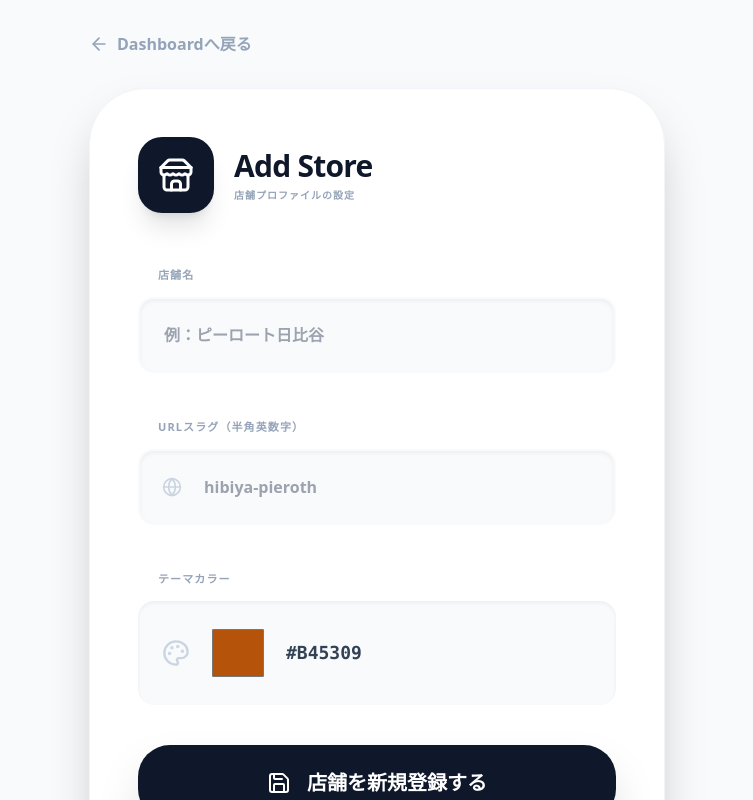
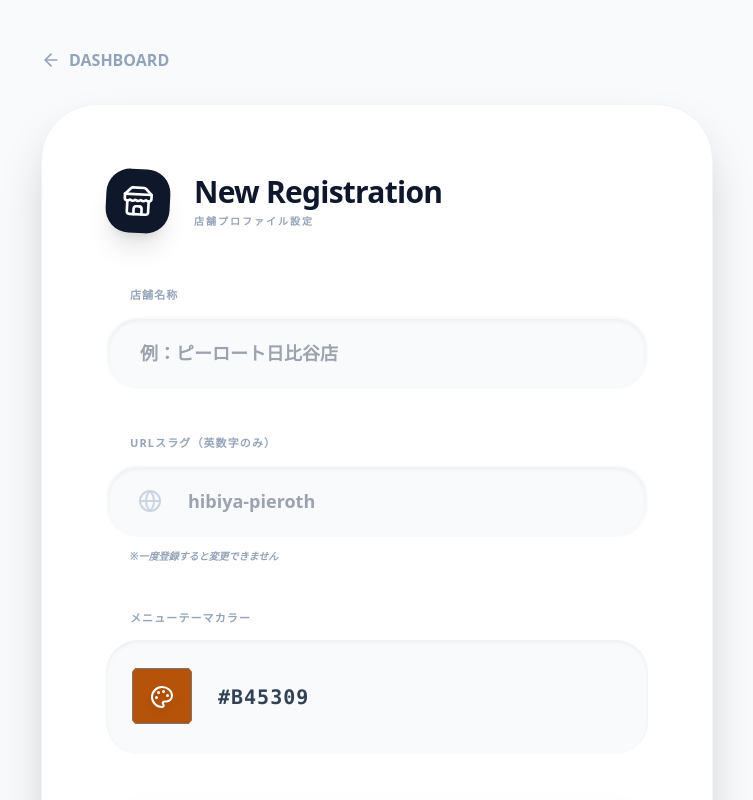
Before and after one commit to takatam-cyber/my-wine-menu, a Next.js app: page /admin/settings in a window 1280 px wide. Shown: the top 800 px of the page, without its empty margins (263-1016 px from the left). Built offline with nearby package versions, Linux system fonts and the light colour scheme.

Commit message:
Update page.tsx

```diff
--- a/app/admin/settings/page.tsx
+++ b/app/admin/settings/page.tsx
@@ -1,15 +1,16 @@
+// app/admin/settings/page.tsx
 "use client";
 export const runtime = 'edge';
 import { useState, useEffect, Suspense } from 'react';
 import { useRouter, useSearchParams } from 'next/navigation';
-import { Store, Globe, Save, ArrowLeft, Palette, Loader2, CheckCircle2 } from 'lucide-react';
+import { Store, Globe, Save, ArrowLeft, Palette, Loader2, CheckCircle2, AlertCircle } from 'lucide-react';
 
 function SettingsForm() {
   const [name, setName] = useState('');
   const [slug, setSlug] = useState('');
   const [color, setColor] = useState('#b45309');
   const [loading, setLoading] = useState(false);
-  const [status, setStatus] = useState(false);
+  const [status, setStatus] = useState<{type: 'success' | 'error', msg: string} | null>(null);
   const router = useRouter();
   const searchParams = useSearchParams();
   const editSlug = searchParams.get('edit');
@@ -17,64 +18,117 @@ function SettingsForm() {
   useEffect(() => {
     if (editSlug) {
       setLoading(true);
-      fetch(`/api/store/config/public?slug=${editSlug}`).then(res => res.json()).then(data => {
-        setName(data.store_name || '');
-        setSlug(data.slug || editSlug);
-        setColor(data.theme_color || '#b45309');
-        setLoading(false);
-      });
+      fetch(`/api/store/config/public?slug=${editSlug}`)
+        .then(res => res.json())
+        .then(data => {
+          setName(data.store_name || '');
+          setSlug(editSlug);
+          setColor(data.theme_color || '#b45309');
+        })
+        .finally(() => setLoading(false));
     }
   }, [editSlug]);
 
   const handleSave = async (e: React.FormEvent) => {
     e.preventDefault();
     setLoading(true);
+    setStatus(null);
+
     const res = await fetch('/api/store/config', {
       method: 'POST',
-      body: JSON.stringify({ store_name: name, slug: slug.toLowerCase().trim(), theme_color: color }),
+      headers: { 'Content-Type': 'application/json' },
+      body: JSON.stringify({
+        store_name: name,
+        slug: slug.toLowerCase().trim(),
+        theme_color: color,
+        is_edit: !!editSlug
+      }),
     });
+
+    const result = await res.json();
     if (res.ok) {
-      setStatus(true);
-      setTimeout(() => setStatus(false), 3000);
-      if (!editSlug) router.push('/admin');
+      setStatus({ type: 'success', msg: '設定を保存しました。' });
+      setTimeout(() => { if (!editSlug) router.push('/admin'); }, 2000);
+    } else {
+      setStatus({ type: 'error', msg: result.error || '保存に失敗しました。' });
     }
     setLoading(false);
   };
 
+  if (loading && editSlug) return <div className="min-h-screen bg-slate-50 flex items-center justify-center font-black animate-pulse">LOADING CONFIG...</div>;
+
   return (
-    <div className="min-h-screen bg-slate-50 p-8 font-sans text-left text-slate-900">
-      <div className="max-w-xl mx-auto space-y-8">
-        <button onClick={() => router.push('/admin')} className="flex items-center gap-2 text-slate-400 font-bold hover:text-slate-600"><ArrowLeft size={20}/> Dashboardへ戻る</button>
-        <div className="bg-white rounded-[3.5rem] p-12 shadow-2xl border border-slate-100">
-          <div className="flex items-center gap-5 mb-12">
-            <div className="p-5 bg-slate-900 rounded-3xl text-white shadow-xl"><Store size={36}/></div>
+    <div className="min-h-screen bg-slate-50 p-6 md:p-12 font-sans text-slate-900">
+      <div className="max-w-2xl mx-auto">
+        <button onClick={() => router.push('/admin')} className="flex items-center gap-2 text-slate-400 font-black hover:text-slate-600 mb-8">
+          <ArrowLeft size={20}/> DASHBOARD
+        </button>
+
+        <div className="bg-white rounded-[3.5rem] p-10 md:p-16 shadow-2xl border border-slate-100">
+          <div className="flex items-center gap-6 mb-12">
+            <div className="w-16 h-16 bg-slate-900 rounded-[1.5rem] text-white flex items-center justify-center shadow-xl rotate-3">
+              <Store size={32}/>
+            </div>
             <div>
-              <h1 className="text-3xl font-black tracking-tight">{editSlug ? 'Edit Store' : 'Add Store'}</h1>
-              <p className="text-slate-400 font-bold text-[10px] uppercase tracking-widest mt-1">店舗プロファイルの設定</p>
+              <h1 className="text-3xl font-black tracking-tight">{editSlug ? 'Edit Store' : 'New Registration'}</h1>
+              <p className="text-slate-400 font-black text-[10px] uppercase tracking-[0.2em] mt-1">店舗プロファイル設定</p>
             </div>
           </div>
+
           <form onSubmit={handleSave} className="space-y-10">
             <div className="space-y-3">
-              <label className="text-[11px] font-black text-slate-400 ml-5 uppercase tracking-widest">店舗名</label>
-              <input type="text" required placeholder="例：ピーロート日比谷" className="w-full p-6 bg-slate-50 rounded-2xl border-2 border-transparent focus:border-amber-500 font-bold outline-none shadow-inner transition-all text-slate-900" value={name} onChange={e => setName(e.target.value)} />
+              <label className="text-[11px] font-black text-slate-400 ml-6 uppercase tracking-widest">店舗名称</label>
+              <input
+                type="text" required placeholder="例：ピーロート日比谷店"
+                className="w-full h-[72px] px-8 bg-slate-50 rounded-[2rem] border-2 border-transparent focus:border-amber-500 font-bold outline-none shadow-inner transition-all text-lg"
+                value={name} onChange={e => setName(e.target.value)}
+              />
             </div>
+
             <div className="space-y-3">
-              <label className="text-[11px] font-black text-slate-400 ml-5 uppercase tracking-widest">URLスラグ（半角英数字）</label>
+              <label className="text-[11px] font-black text-slate-400 ml-6 uppercase tracking-widest">URLスラグ（英数字のみ）</label>
               <div className="relative group">
-                <Globe className="absolute left-6 top-1/2 -translate-y-1/2 text-slate-300" size={20}/>
-                <input type="text" required disabled={!!editSlug} placeholder="hibiya-pieroth" className={`w-full p-6 pl-16 rounded-2xl border-2 border-transparent font-bold shadow-inner transition-all ${editSlug ? 'bg-slate-100 text-slate-400 cursor-not-allowed' : 'bg-slate-50 focus:border-amber-500 focus:bg-white text-slate-900'}`} value={slug} onChange={e => setSlug(e.target.value)} />
+                <Globe className="absolute left-8 top-1/2 -translate-y-1/2 text-slate-300" size={24}/>
+                <input
+                  type="text" required disabled={!!editSlug}
+                  placeholder="hibiya-pieroth"
+                  className={`w-full h-[72px] pl-20 pr-8 rounded-[2rem] border-2 border-transparent font-bold shadow-inner transition-all text-lg ${editSlug ? 'bg-slate-100 text-slate-400 cursor-not-allowed' : 'bg-slate-50 focus:border-amber-500'}`}
+                  value={slug} onChange={e => setSlug(e.target.value.replace(/[^a-zA-Z0-9-]/g, ''))}
+                />
+              </div>
+              {!editSlug && <p className="text-[10px] text-slate-400 ml-6 font-bold uppercase italic">※一度登録すると変更できません</p>}
+            </div>
+
+            <div className="space-y-3">
+              <label className="text-[11px] font-black text-slate-400 ml-6 uppercase tracking-widest">メニューテーマカラー</label>
+              <div className="flex gap-6 items-center bg-slate-50 p-6 rounded-[2rem] shadow-inner">
+                <div className="relative">
+                  <input
+                    type="color"
+                    className="w-16 h-16 rounded-2xl cursor-pointer bg-transparent border-none outline-none"
+                    value={color} onChange={e => setColor(e.target.value)}
+                  />
+                  <Palette className="absolute top-1/2 left-1/2 -translate-x-1/2 -translate-y-1/2 text-white pointer-events-none drop-shadow-md" size={24}/>
+                </div>
+                <span className="font-mono font-black text-xl text-slate-700 tracking-wider uppercase">{color}</span>
               </div>
             </div>
-            <div className="space-y-3">
-              <label className="text-[11px] font-black text-slate-400 ml-5 uppercase tracking-widest">テーマカラー</label>
-              <div className="flex gap-5 items-center bg-slate-50 p-6 rounded-2xl shadow-inner">
-                <Palette className="text-slate-300" size={28}/>
-                <input type="color" className="w-14 h-14 rounded-xl cursor-pointer bg-transparent border-none" value={color} onChange={e => setColor(e.target.value)} />
-                <span className="font-mono font-black text-lg text-slate-700">{color.toUpperCase()}</span>
+
+            <div className="pt-6">
+              <button
+                type="submit" disabled={loading}
+                className="w-full h-[80px] bg-slate-900 text-white rounded-[2.5rem] font-black text-xl shadow-[0_20px_50px_rgba(0,0,0,0.15)] hover:bg-amber-500 hover:text-black transition-all flex items-center justify-center gap-4"
+              >
+                {loading ? <Loader2 className="animate-spin" /> : <><Save size={24}/> {editSlug ? '更新内容を保存' : '店舗を新規開設'}</>}
+              </button>
+            </div>
+
+            {status && (
+              <div className={`p-6 rounded-[2rem] flex items-center gap-4 font-black border-2 animate-in fade-in slide-in-from-bottom-2 ${status.type === 'success' ? 'bg-emerald-50 text-emerald-700 border-emerald-100' : 'bg-red-50 text-red-700 border-red-100'}`}>
+                {status.type === 'success' ? <CheckCircle2 size={24}/> : <AlertCircle size={24}/>}
+                {status.msg}
               </div>
-            </div>
-            <button type="submit" disabled={loading} className="w-full py-6 bg-slate-900 text-white rounded-[2rem] font-black text-xl shadow-2xl hover:bg-amber-500 hover:text-black transition-all flex items-center justify-center gap-4">{loading ? <Loader2 className="animate-spin" /> : <><Save size={24}/> {editSlug ? '設定を更新する' : '店舗を新規登録する'}</>}</button>
-            {status && <div className="p-6 bg-emerald-50 text-emerald-700 rounded-2xl flex items-center gap-4 font-bold border-2 border-emerald-100 animate-bounce"><CheckCircle2 size={24}/> 保存が完了しました</div>}
+            )}
           </form>
         </div>
       </div>
@@ -82,4 +136,10 @@ function SettingsForm() {
   );
 }
 
-export default function StoreSettings() { return ( <Suspense fallback={<div className="min-h-screen flex items-center justify-center bg-slate-50"><Loader2 className="animate-spin text-slate-400" size={48}/></div>}> <SettingsForm /> </Suspense> ); }
+export default function StoreSettings() {
+  return (
+    <Suspense fallback={<div className="min-h-screen flex items-center justify-center bg-slate-50"><Loader2 className="animate-spin text-slate-400" size={48}/></div>}>
+      <SettingsForm />
+    </Suspense>
+  );
+}
```
